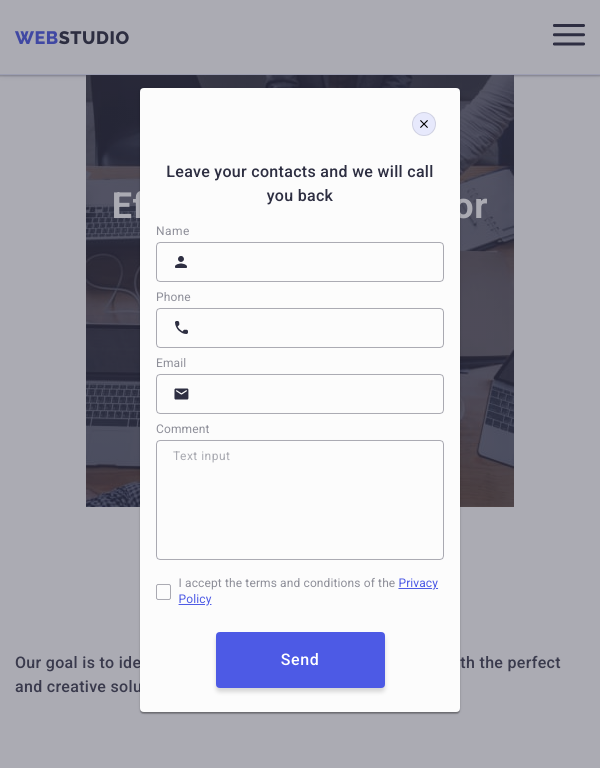
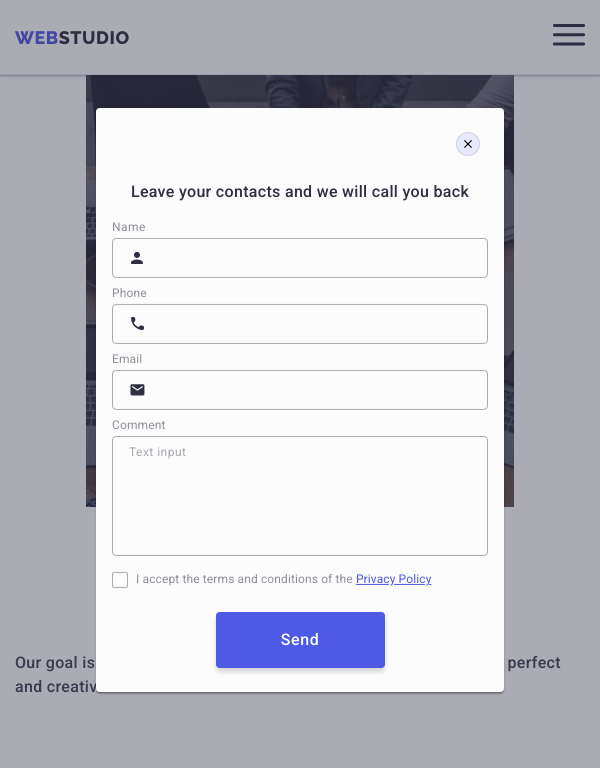
Before and after one commit to KaterynaShe/goit-homework-07, a plain HTML site: page index.html in a window 600 px wide. Both pictures are taken after a click on the button "Order Service". Shown: the top 768 px of the page. Drawn offline with nearby package versions, Linux system fonts and the light colour scheme.

Commit message:
commit75

```diff
--- a/css/styles.css
+++ b/css/styles.css
@@ -378,6 +378,12 @@ body {
         color: var(--accent-color);
     }
 }
+@media screen and (min-width: 428px) {
+    .mobile-menu-network {
+        display: flex;
+        gap: 56px;
+    }
+}
 /*===============  /MOBILE HEADER ==============*/
 /*===============  TABLET HEADER ==============*/
 @media screen and (min-width: 768px) {
@@ -418,16 +424,15 @@ body {
     .mobile-menu {
         display: none;
     }
-    .mobile-menu-network {
+    /* .mobile-menu-network {
         display: flex;
         gap: 56px;
-    }
+    }*/
     .page-header {
         padding-top: 16px;
         padding-bottom: 16px;
     }
-/*
-    .menu-item:not(:last-child) {
+ /* .menu-item:not(:last-child) {
         margin-right: 40px;
     }*/
     .menu-item {
@@ -440,7 +445,6 @@ body {
         color: var(--dark-color);
         transition: color var(--time-transition-duration) var(--transition-timing-function);
     }
-
     .menu-item:hover,
     .menu-item:focus {
         color: var(--accent-color);
@@ -454,7 +458,6 @@ body {
         /*position: relative;*/
         transition: color var(--time-transition-duration) var(--transition-timing-function);
     }
-
     .menu-link:hover,
     .menu-link:focus {
         color: var(--accent-color);
@@ -1389,35 +1392,26 @@ transition: opacity var(--time-transition-duration) var(--transition-timing-func
     transition: transform var(--time-transition-duration) var(--transition-timing-function);
 }
 
-
 @media screen and (max-width: 767px) {
     .modal {
-        width: 320px;
-        /*1111111
-        min-width: 392px;*/
+        max-width: 392px;
+        width: 100%;
         padding: 72px 16px 24px 16px;
     }
 }
 
+@media screen and (min-width: 428px) {
+    .modal {
+        max-width: 408px;
+        padding: 72px 16px 24px 16px;
+    }
+}
+/*
 @media screen and (min-width: 768px) {
     .modal {
         min-width: 408px;
         padding: 72px 24px 24px 24px;
         }
-}
-/*
-.modal {
-    position: absolute;
-    top: 50%;
-    left: 50%;
-    transform: translate(-50%, -50%) scale(1);
-    min-width: 408px;
-    height: 584px;
-    padding: 72px 24px 24px 24px;
-    background: #FCFCFC;
-    box-shadow: 0px 1px 1px rgba(0, 0, 0, 0.14), 0px 1px 3px rgba(0, 0, 0, 0.12), 0px 2px 1px rgba(0, 0, 0, 0.2);
-    border-radius: 4px;
-    transition: transform var(--time-transition-duration) var(--transition-timing-function);
 }*/
 
 .modal-close-btn {
@@ -1432,7 +1426,6 @@ transition: opacity var(--time-transition-duration) var(--transition-timing-func
     border-radius: 50%;
     background-color: var(--border-color);
     border: 1px solid rgba(0, 0, 0, 0.1);
-    /*padding: 0;*/
     transition-property: background-color, fill;
     transition: var(--time-transition-duration) var(--transition-timing-function);
 }
@@ -1553,7 +1546,6 @@ transition: opacity var(--time-transition-duration) var(--transition-timing-func
     min-height: 40px;
     outline: none;
 }
-
 
 .form-input-icon {
     position: absolute;
@@ -1649,27 +1641,4 @@ transition: opacity var(--time-transition-duration) var(--transition-timing-func
 .btn:focus {
     background-color: var(--accent-color);
 }
-
 /* ============ /MODAL FORM ================
-.container {
-    width: 582/768/1158px;
-}
-В мене прописано наступних на рядках для планшетної версії:
-380,605,690
-media screen and (min-width: 768px) {
-    .container {
-        width: 768px;
-    }
-
-860,966,1302 @media screen and (min-width: 768px) {
-        .container {
-            width: 582px;
-        }
-
-        нижче відповідно для десктоп 1158px;
-
-        Можливо мені потрібно вписати для мобільної версії усюди:
-        /* .container {
-        width: 428px;
-    }
-         399*/
```
